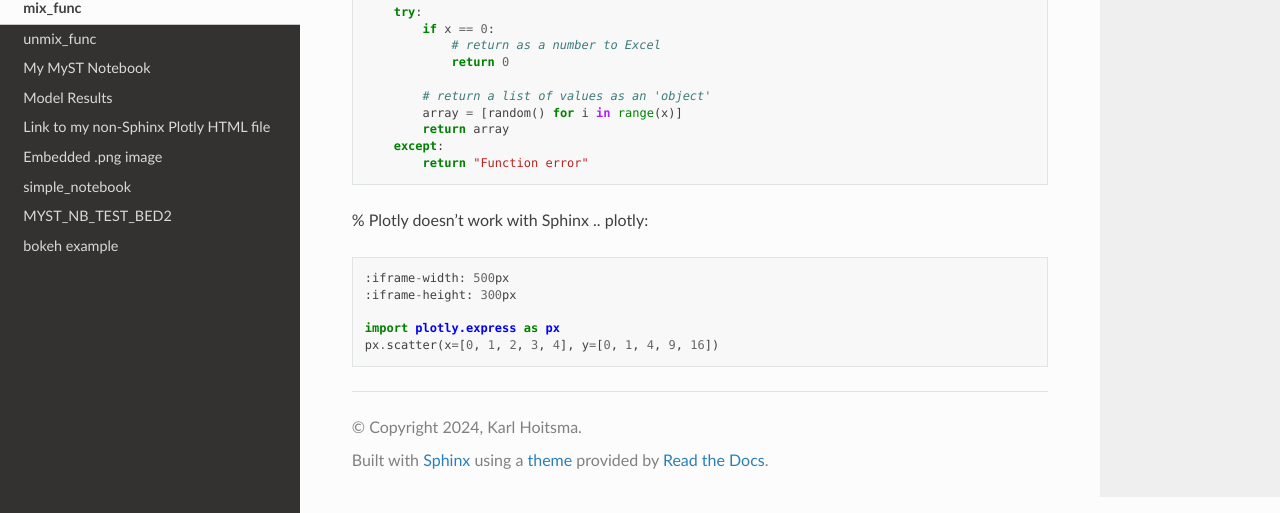
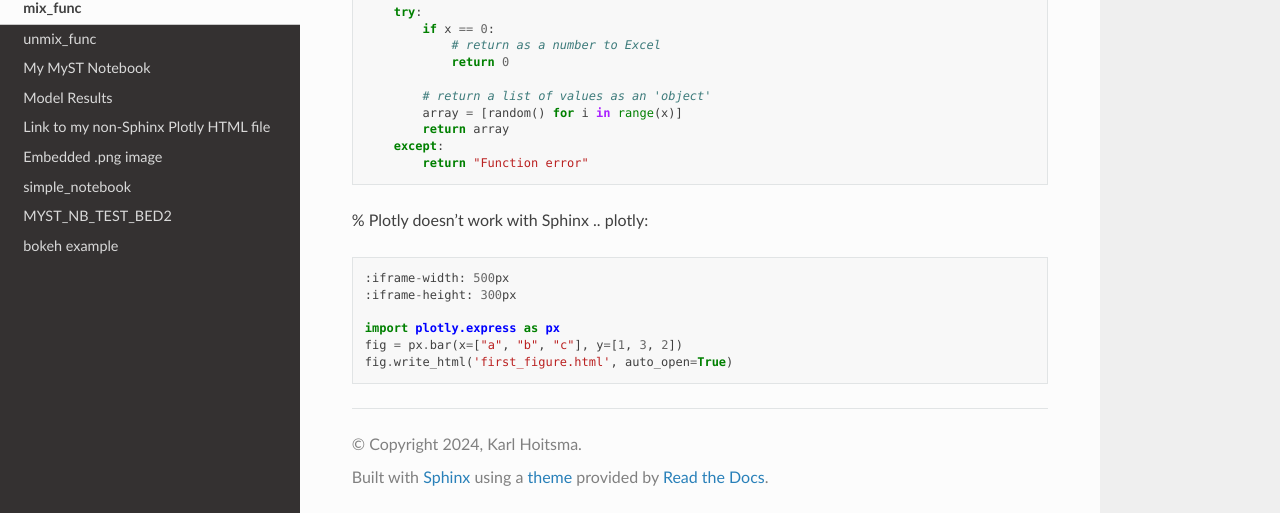
Before and after one commit to khoitsma/documentation-mathpax, a Sphinx documentation site: the page built from doc/mix_function.rst, in a window 1280 px wide and 900 px high, scrolled down 537 px, cut to the strip 387-900 px from the top of the window. Built offline with Sphinx 7.4.7 and the Read the Docs theme 3.1.0, drawn with Linux system fonts in a browser that asks for light colours.

Commit message:
Update mix_function.rst

```diff
--- a/doc/mix_function.rst
+++ b/doc/mix_function.rst
@@ -32,4 +32,5 @@ Disclosure:
    :iframe-height: 300px
 
    import plotly.express as px
-   px.scatter(x=[0, 1, 2, 3, 4], y=[0, 1, 4, 9, 16])
+   fig = px.bar(x=["a", "b", "c"], y=[1, 3, 2])
+   fig.write_html('first_figure.html', auto_open=True)
```
